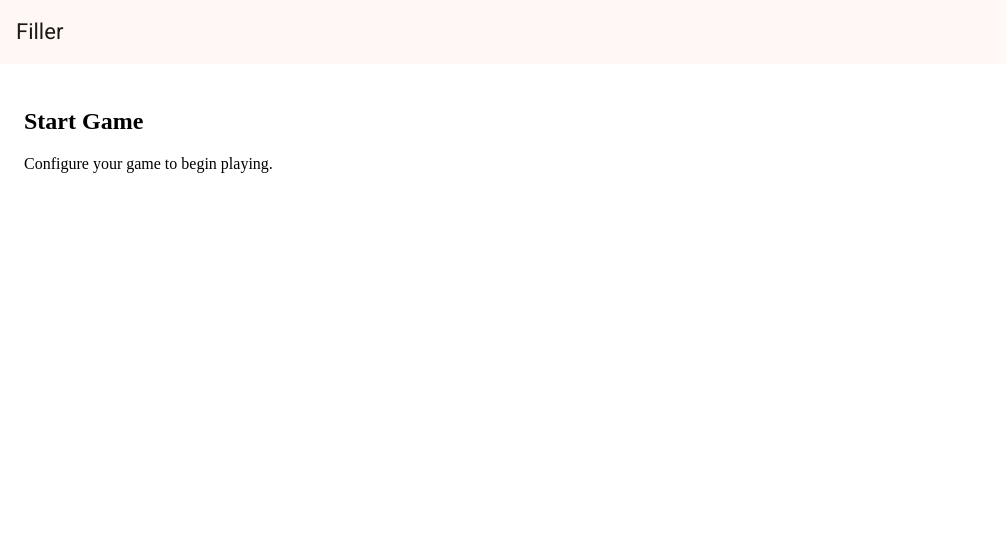
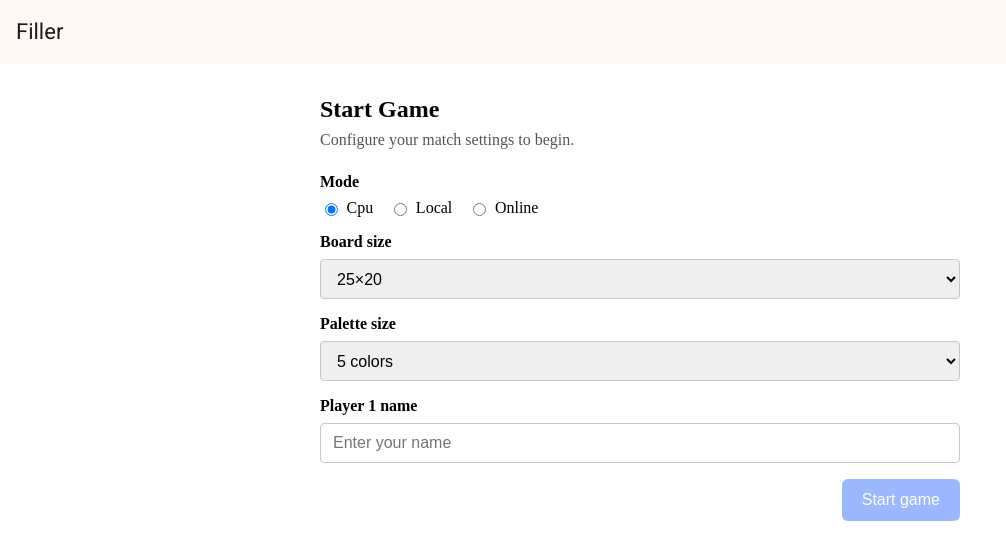
Before and after one commit to VitaliyTyupa/filler, an Angular app: page /start in a window 1280 px wide. Shown: the top 560 px of the page, without its empty margins (0-1006 px from the left). Built offline with nearby package versions, Linux system fonts and the light colour scheme.

Commit message:
Add game start form to capture session settings

```diff
--- a/src/app/start-page/start-page.component.html
+++ b/src/app/start-page/start-page.component.html
@@ -1,4 +1,68 @@
 <section class="start-page">
-  <h1>Start Game</h1>
-  <p>Configure your game to begin playing.</p>
+  <header class="start-page__header">
+    <h1>Start Game</h1>
+    <p>Configure your match settings to begin.</p>
+  </header>
+
+  <form class="start-form" [formGroup]="form" (ngSubmit)="onSubmit()">
+    <div class="form-row">
+      <label class="form-label">Mode</label>
+      <div class="mode-options">
+        @for (mode of modes; track mode) {
+          <label class="mode-option">
+            <input type="radio" formControlName="mode" [value]="mode" />
+            <span class="mode-option__label">{{ mode | titlecase }}</span>
+          </label>
+        }
+      </div>
+    </div>
+
+    <div class="form-row">
+      <label class="form-label" for="boardPreset">Board size</label>
+      <select id="boardPreset" class="text-input" formControlName="boardPreset">
+        @for (preset of boardPresets; track preset.label) {
+          <option [ngValue]="preset">{{ preset.label }}</option>
+        }
+      </select>
+    </div>
+
+    <div class="form-row">
+      <label class="form-label" for="paletteSize">Palette size</label>
+      <select id="paletteSize" class="text-input" formControlName="paletteSize">
+        @for (size of paletteSizes; track size) {
+          <option [value]="size">{{ size }} colors</option>
+        }
+      </select>
+    </div>
+
+    <div class="form-row">
+      <label class="form-label" for="player1Name">Player 1 name</label>
+      <input
+        id="player1Name"
+        class="text-input"
+        type="text"
+        formControlName="player1Name"
+        placeholder="Enter your name"
+        required
+      />
+    </div>
+
+    @if (isLocalMode) {
+      <div class="form-row">
+        <label class="form-label" for="player2Name">Player 2 name</label>
+        <input
+          id="player2Name"
+          class="text-input"
+          type="text"
+          formControlName="player2Name"
+          placeholder="Enter second player name"
+          required
+        />
+      </div>
+    }
+
+    <div class="actions">
+      <button class="start-button" type="submit" [disabled]="form.invalid">Start game</button>
+    </div>
+  </form>
 </section>
--- a/src/app/start-page/start-page.component.scss
+++ b/src/app/start-page/start-page.component.scss
@@ -1,3 +1,82 @@
 .start-page {
-  padding: 1.5rem;
+  max-width: 640px;
+  margin: 0 auto;
+  padding: 2rem 1.5rem;
 }
+
+.start-page__header {
+  margin-bottom: 1.5rem;
+
+  h1 {
+    margin: 0 0 0.5rem;
+  }
+
+  p {
+    margin: 0;
+    color: #555;
+  }
+}
+
+.start-form {
+  display: flex;
+  flex-direction: column;
+  gap: 1rem;
+}
+
+.form-row {
+  display: flex;
+  flex-direction: column;
+  gap: 0.5rem;
+}
+
+.form-label {
+  font-weight: 600;
+}
+
+.text-input,
+select,
+.start-button {
+  font-size: 1rem;
+}
+
+.text-input,
+select {
+  padding: 0.6rem 0.75rem;
+  border-radius: 4px;
+  border: 1px solid #c7c7c7;
+}
+
+.mode-options {
+  display: flex;
+  gap: 1rem;
+}
+
+.mode-option {
+  display: inline-flex;
+  align-items: center;
+  gap: 0.35rem;
+}
+
+.start-button {
+  padding: 0.75rem 1.25rem;
+  border: none;
+  border-radius: 6px;
+  background-color: #0b5cff;
+  color: #fff;
+  cursor: pointer;
+  transition: background-color 0.15s ease-in-out;
+
+  &:disabled {
+    cursor: not-allowed;
+    background-color: #9bb7ff;
+  }
+
+  &:not(:disabled):hover {
+    background-color: #0a4fdb;
+  }
+}
+
+.actions {
+  display: flex;
+  justify-content: flex-end;
+}
--- a/src/app/start-page/start-page.component.ts
+++ b/src/app/start-page/start-page.component.ts
@@ -1,9 +1,140 @@
+import { CommonModule } from '@angular/common';
 import { Component } from '@angular/core';
+import {
+  AbstractControl,
+  FormBuilder,
+  FormControl,
+  FormGroup,
+  ReactiveFormsModule,
+  ValidationErrors,
+  Validators
+} from '@angular/forms';
+import { Router } from '@angular/router';
+import { BOARD_PRESETS } from '../game.constants';
+import { GameMode, GameSessionService, GameSettings } from '../game-session.service';
+
+type BoardPresetOption = (typeof BOARD_PRESETS)[number];
 
 @Component({
   selector: 'fil-start-page',
   standalone: true,
+  imports: [CommonModule, ReactiveFormsModule],
   templateUrl: './start-page.component.html',
   styleUrl: './start-page.component.scss'
 })
-export class StartPageComponent {}
+export class StartPageComponent {
+  readonly boardPresets = BOARD_PRESETS;
+  readonly paletteSizes: Array<5 | 7 | 10> = [5, 7, 10];
+  readonly modes: GameMode[] = ['cpu', 'local', 'online'];
+
+  readonly form: FormGroup<{
+    mode: FormControl<GameMode>;
+    boardPreset: FormControl<BoardPresetOption>;
+    paletteSize: FormControl<5 | 7 | 10>;
+    player1Name: FormControl<string>;
+    player2Name: FormControl<string>;
+  }>;
+
+  constructor(
+    private readonly fb: FormBuilder,
+    private readonly router: Router,
+    private readonly gameSession: GameSessionService
+  ) {
+    this.form = this.fb.group({
+      mode: this.fb.control<GameMode>('cpu', { validators: Validators.required, nonNullable: true }),
+      boardPreset: this.fb.control<BoardPresetOption>(BOARD_PRESETS[0], {
+        validators: Validators.required,
+        nonNullable: true
+      }),
+      paletteSize: this.fb.control<5 | 7 | 10>(5, { validators: Validators.required, nonNullable: true }),
+      player1Name: this.fb.control('', { validators: [this.nameValidator(true)], nonNullable: true }),
+      player2Name: this.fb.control({ value: '', disabled: true }, {
+        validators: [this.nameValidator(false)],
+        nonNullable: true
+      })
+    });
+
+    this.form.controls.mode.valueChanges.subscribe((mode) => this.handleModeChange(mode));
+    this.handleModeChange(this.form.controls.mode.value);
+  }
+
+  get isLocalMode(): boolean {
+    return this.form.controls.mode.value === 'local';
+  }
+
+  onSubmit(): void {
+    if (this.form.invalid) {
+      return;
+    }
+
+    const rawValue = this.form.getRawValue();
+    const player1Name = rawValue.player1Name.trim();
+    const player2Name = (rawValue.player2Name ?? '').trim();
+    const settings: GameSettings = {
+      mode: rawValue.mode,
+      board: { cols: rawValue.boardPreset.cols, rows: rawValue.boardPreset.rows },
+      paletteSize: rawValue.paletteSize,
+      players: this.buildPlayers(rawValue.mode, player1Name, player2Name)
+    };
+
+    this.gameSession.setSettings(settings);
+
+    const targetRoute = rawValue.mode === 'online' ? '/waiting' : '/game';
+    this.router.navigateByUrl(targetRoute);
+  }
+
+  private buildPlayers(mode: GameMode, player1: string, player2: string): GameSettings['players'] {
+    if (mode === 'cpu') {
+      return [
+        { id: 1, name: player1 },
+        { id: 2, name: 'CPU', isCpu: true }
+      ];
+    }
+
+    if (mode === 'online') {
+      return [
+        { id: 1, name: player1 },
+        { id: 2, name: 'Player 2' }
+      ];
+    }
+
+    return [
+      { id: 1, name: player1 },
+      { id: 2, name: player2 }
+    ];
+  }
+
+  private handleModeChange(mode: GameMode): void {
+    if (mode === 'local') {
+      this.form.controls.player2Name.enable({ emitEvent: false });
+      this.form.controls.player2Name.setValidators([this.nameValidator(true)]);
+    } else {
+      this.form.controls.player2Name.setValue('', { emitEvent: false });
+      this.form.controls.player2Name.setValidators([this.nameValidator(false)]);
+      this.form.controls.player2Name.disable({ emitEvent: false });
+    }
+
+    this.form.controls.player2Name.updateValueAndValidity({ emitEvent: false });
+  }
+
+  private nameValidator(required: boolean) {
+    return (control: AbstractControl<string>): ValidationErrors | null => {
+      const value = (control.value ?? '').trim();
+
+      if (required && !value) {
+        return { required: true };
+      }
+
+      if (value && value.length < 2) {
+        return {
+          minlength: {
+            requiredLength: 2,
+            actualLength: value.length
+          }
+        };
+      }
+
+      return null;
+    };
+  }
+}
```
